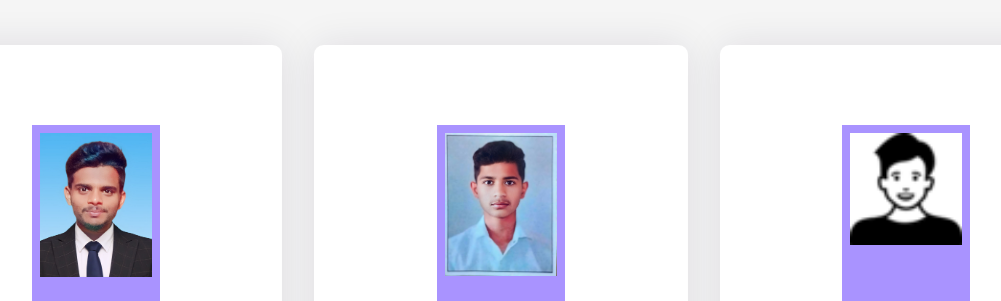
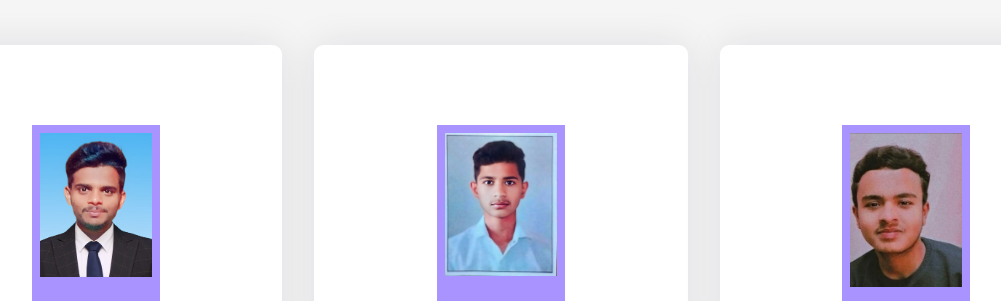
Before and after one commit to yuvraj-kolkar17/Tresure_images, a plain HTML site: page about.html in a window 1280 px wide. Shown: the part 499-800 px from the top of the page, without its empty margins (139-1140 px from the left). Drawn offline with Linux system fonts and the light colour scheme.

Commit message:
Update about.html

```diff
--- a/about.html
+++ b/about.html
@@ -84,7 +84,7 @@
         <div class="column">
           <div class="card">
             <div class="img-container">
-              <img src="images/member.png" />
+              <img src="images/sameer_jaidi.jpeg" />
             </div>
             <h3>Sameer Jaidi</h3>
             <p>Designer</p>
```
